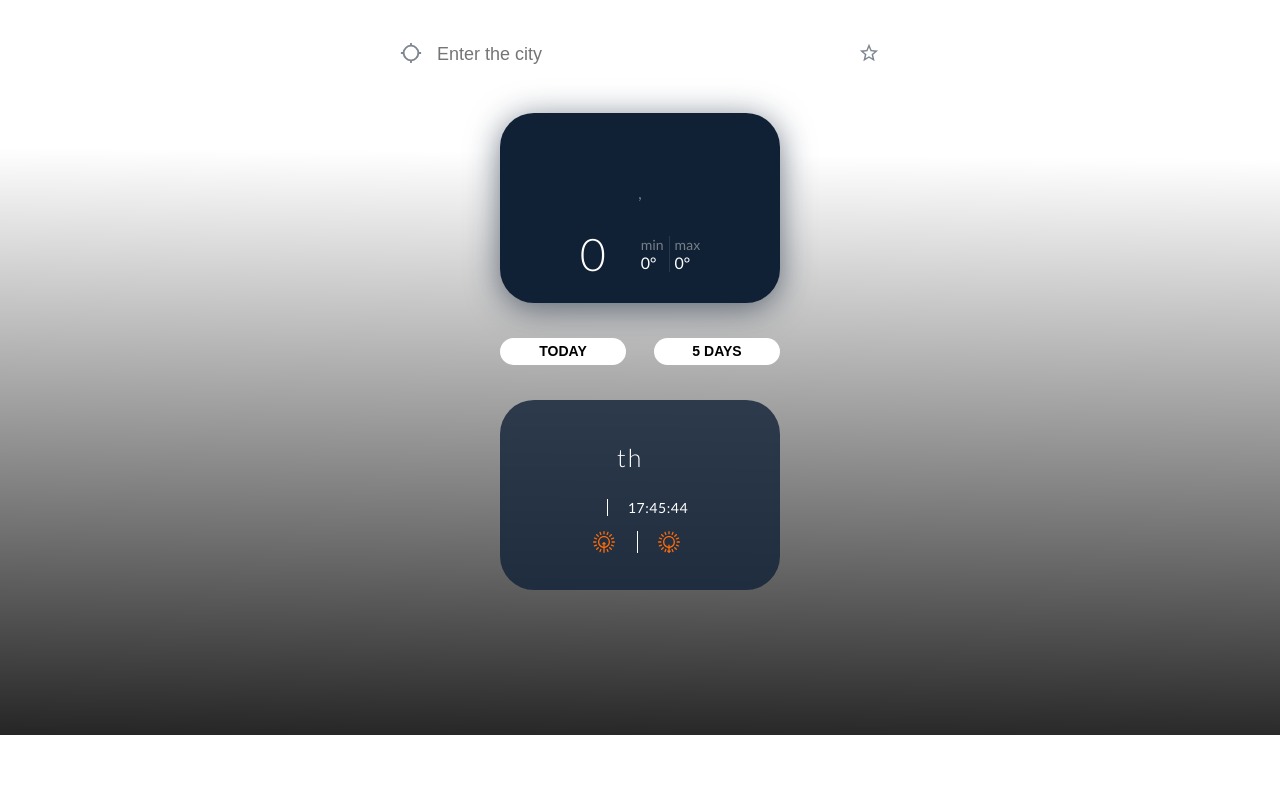
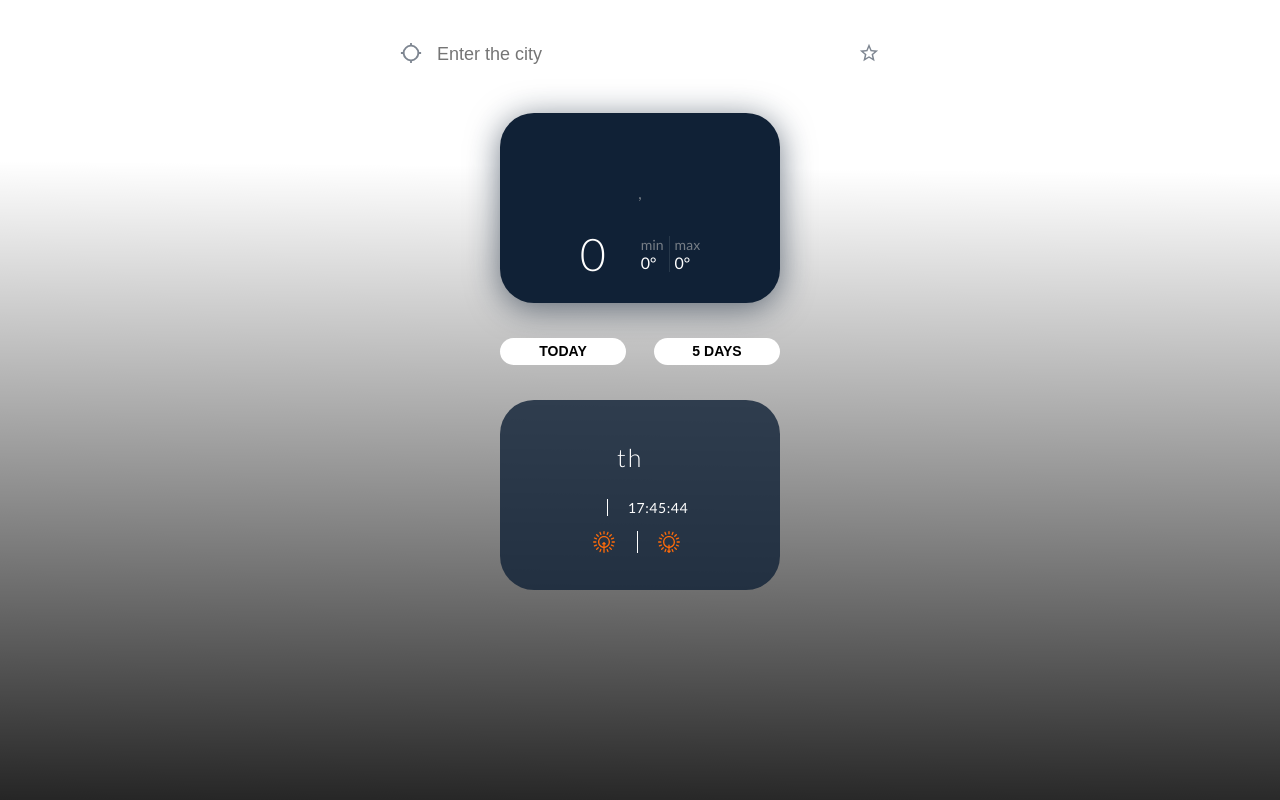
Before and after one commit to AntonBragar/weather-app, a React app: page / in a window 1280 px wide. Built offline with nearby package versions, Linux system fonts and the light colour scheme; no server answers.

Commit message:
fix citates and size body

```diff
--- a/src/components/App.js
+++ b/src/components/App.js
@@ -8,11 +8,13 @@ import {weatherOperation} from "../redux/weather/weatherOperations";
 import {getSearchCoordSelector} from "../redux/coords/coordSelectors";
 import {getCoordsOperation} from "../redux/coords/coordOperations";
 import BodyImage from "./BodyImage/BodyImage";
+import {todayToggleSelector} from "../redux/daysButtons/daysButtonsSelector";
 
 const App = () => {
     const dispatch = useDispatch()
 
     const coord = useSelector(getSearchCoordSelector)
+    const isCurrentDateToggler = useSelector(todayToggleSelector)
 
     useEffect(() => {
         if (Object.keys(coord).length === 0) dispatch(getCoordsOperation('Kyiv'));
@@ -25,7 +27,7 @@ const App = () => {
             <AppWrapper className='container'>
                 <Header/>
                 <Main/>
-                <Footer/>
+                {isCurrentDateToggler && <Footer/>}
             </AppWrapper>
         </>
 
--- a/src/components/Footer/Citates/CitatesStyled.js
+++ b/src/components/Footer/Citates/CitatesStyled.js
@@ -1,11 +1,12 @@
 import styled from "styled-components";
 
 export const CitatesWrapper = styled.div`
+
   .quotes {
-    margin-top: 30px;
-    padding-bottom: 70px;
+    padding-top: 30px;
+    //padding-bottom: 70px;
     width: 280px;
-    height: auto;
+    height: fit-content;
   }
 
   .quote {
--- a/src/index.css
+++ b/src/index.css
@@ -47,4 +47,6 @@ body {
   font-style: normal;
   font-weight: 400;
   position: relative;
+  width: 100vw;
+  height: 100vh;
 }
```
